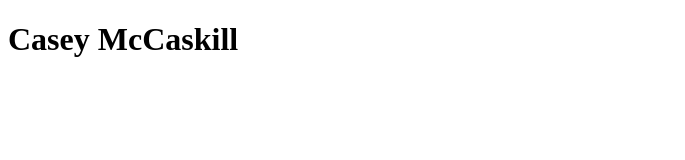
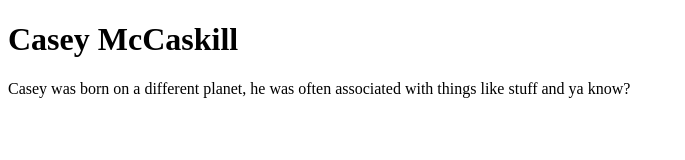
Before and after one commit to CaseyTM/Git-skills, a plain HTML site: page index.html in a window 1280 px wide. Shown: the whole page, without its empty margins (0-685 px from the left). Drawn offline with Linux system fonts and the light colour scheme.

Commit message:
added a bio

```diff
--- a/index.html
+++ b/index.html
@@ -5,5 +5,6 @@
 </head>
 <body>
 	<h1>Casey McCaskill</h1>
+	<p>Casey was born on a different planet, he was often associated with things like stuff and ya know?</p>
 </body>
 </html>
```
